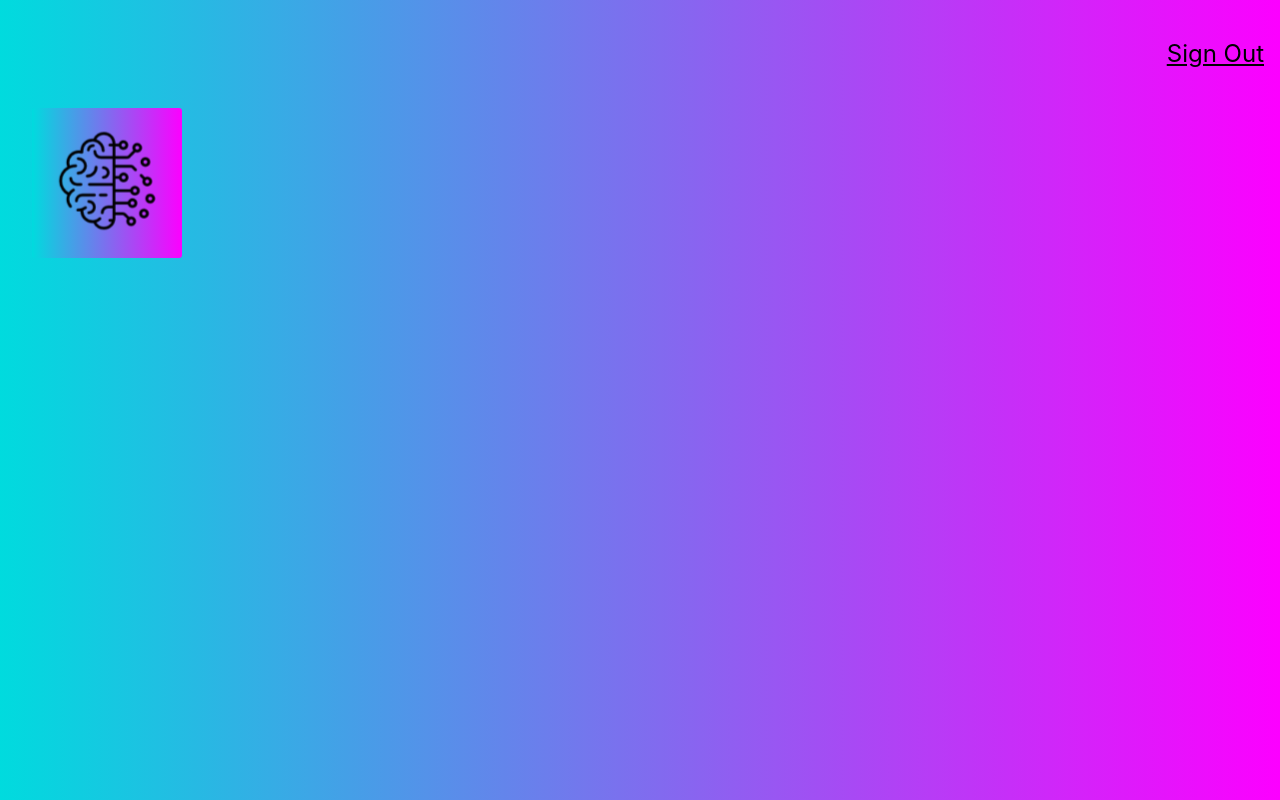
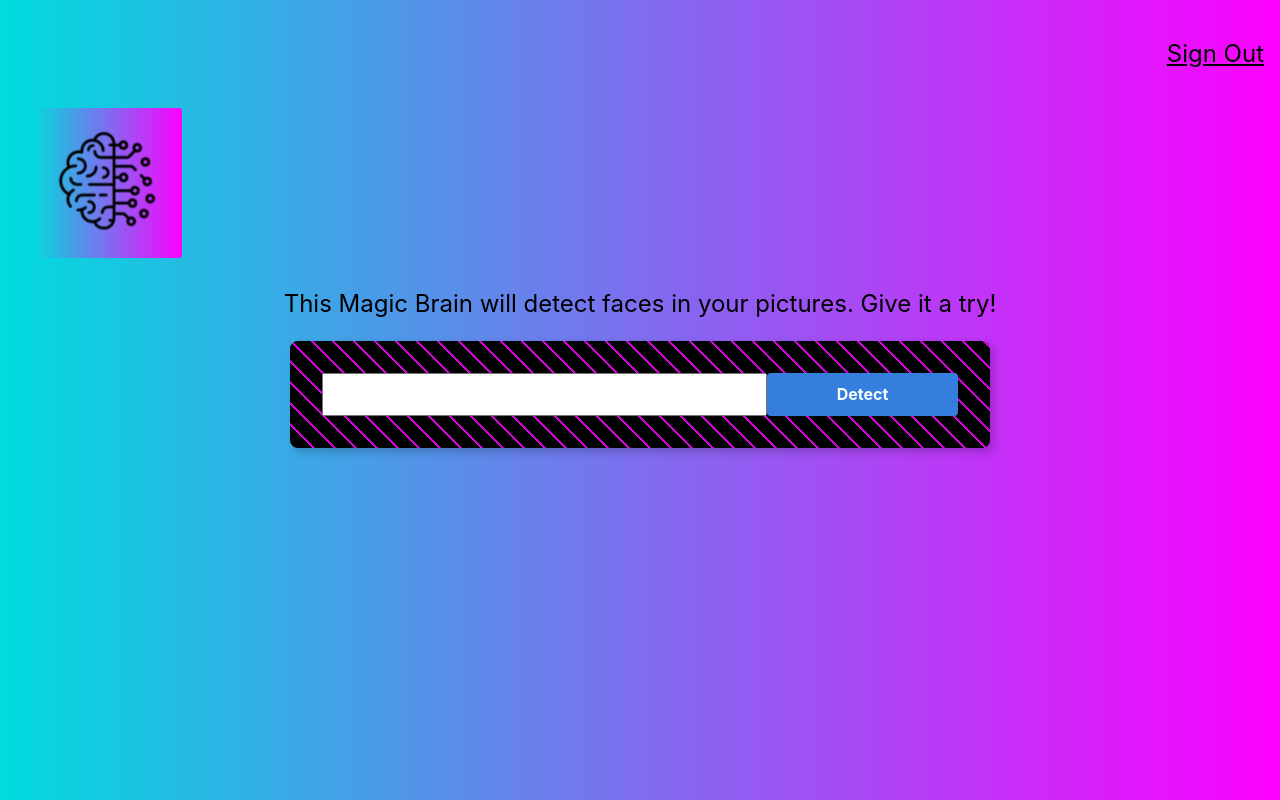
Before and after one commit to tasosbeast/SmartBrain, a React (Create React App) app: page / in a window 1280 px wide. Built offline with nearby package versions, Linux system fonts and the light colour scheme.

Commit message:
include ImageLinkForm component in App.js

```diff
--- a/src/App.css
+++ b/src/App.css
@@ -1,5 +1,10 @@
 .App {
   text-align: center;
+}
+
+.center {
+  display: flex;
+  justify-content: center;
 }
 
 .App-logo {
--- a/src/App.js
+++ b/src/App.js
@@ -1,14 +1,15 @@
 import "./App.css";
 import Navigation from "./components/Navigation/Navigation";
 import Logo from "./components/Logo/Logo";
+import ImageLinkForm from "./components/ImageLinkForm/ImageLinkForm";
 
 function App() {
   return (
     <div className="App">
       <Navigation />
       <Logo />
-      {/* <ImageLinkForm />
-      <FaceRecognition /> */}
+      <ImageLinkForm />
+      {/* <FaceRecognition /> */}
     </div>
   );
 }
--- /dev/null
+++ b/src/components/ImageLinkForm/ImageLinkForm.css
@@ -0,0 +1,13 @@
+.form {
+  width: 700px;
+  background-color: #000000;
+  opacity: 1;
+  background-size: 21px 21px;
+  background-image: repeating-linear-gradient(
+    45deg,
+    #f605fe 0,
+    #f605fe78 2.1px,
+    #000000 0,
+    #000000 50%
+  );
+}
--- /dev/null
+++ b/src/components/ImageLinkForm/ImageLinkForm.js
@@ -0,0 +1,22 @@
+import React from "react";
+import "./ImageLinkForm.css";
+
+const ImageLinkForm = () => {
+  return (
+    <div>
+      <p className="f3">
+        {"This Magic Brain will detect faces in your pictures. Give it a try!"}
+      </p>
+      <div className="center">
+        <div className="form center pa4 br3 shadow-5">
+          <input className="f4 pa2 w-70 center" type="text" />
+          <button className="washed-blue b pv2 ph3 bg-blue hover-bg-light-blue bn br2 hover-shadow-inner w-30 grow">
+            Detect
+          </button>
+        </div>
+      </div>
+    </div>
+  );
+};
+
+export default ImageLinkForm;
--- a/src/index.css
+++ b/src/index.css
@@ -12,3 +12,7 @@
   font-family: source-code-pro, Menlo, Monaco, Consolas, "Courier New",
     monospace;
 }
+
+button {
+  cursor: pointer;
+}
```
